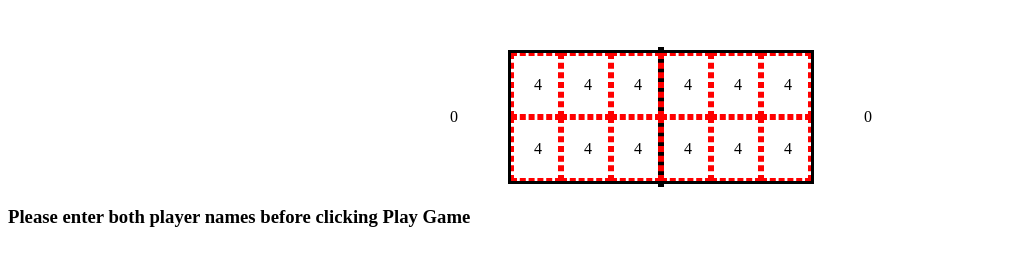
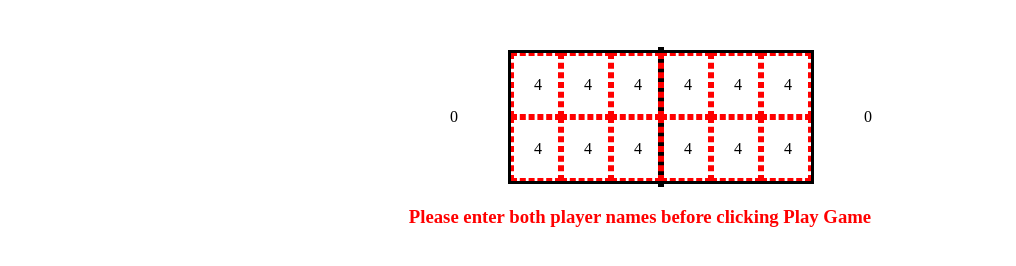
Before and after one commit to djszal/arcade, a plain HTML site: page Mancala/index.html in a window 1280 px wide. Both pictures are taken after a click on the button "Play Game". Shown: the part 142-408 px from the top of the page, without its empty margins (0-1016 px from the left). Drawn offline with Linux system fonts and the light colour scheme.

Commit message:
styled error message

```diff
--- a/Mancala/style.css
+++ b/Mancala/style.css
@@ -21,6 +21,12 @@ margin-top: 50px;
 
 
 }
+.error{
+    display: flex;
+    justify-content: center;
+    color: red;
+}
+
 .boxes-box{
     display: grid;
     grid-template-columns: 50px 50px 50px 50px 50px 50px;
```
